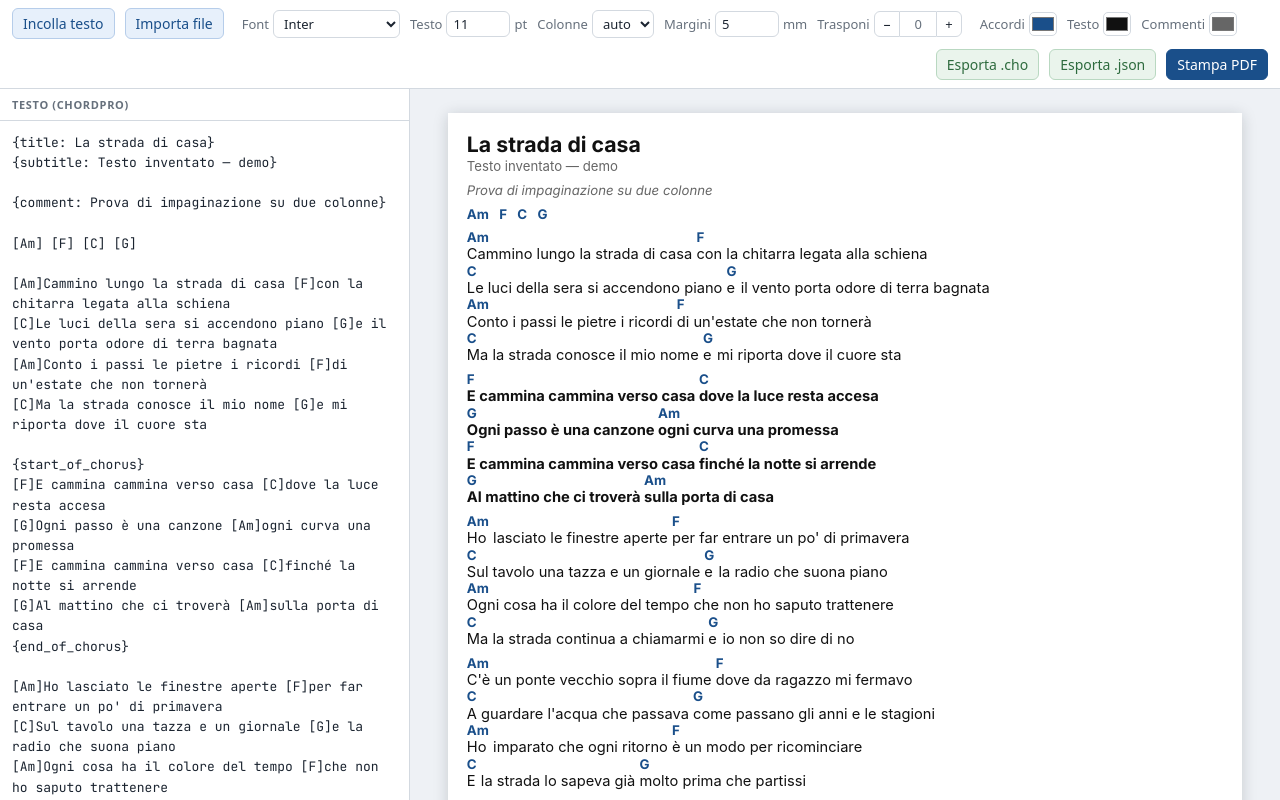
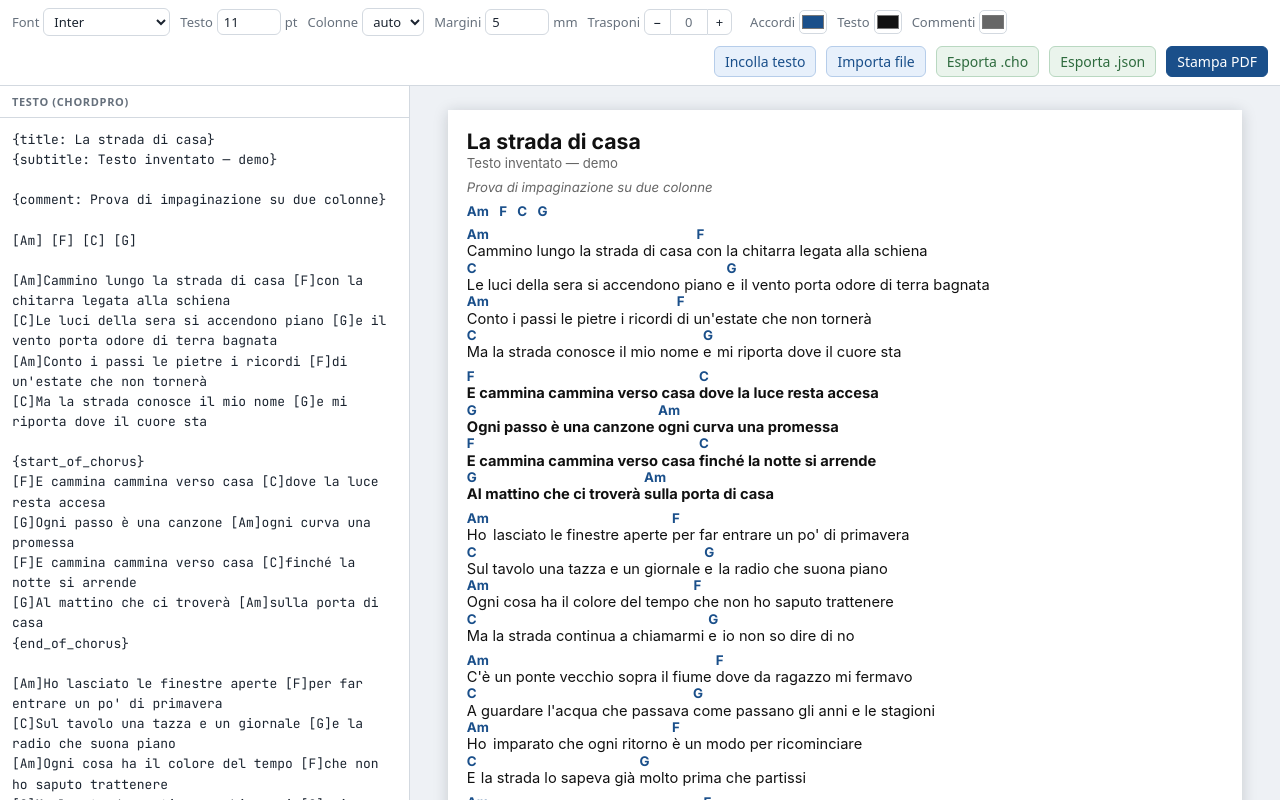
Before and after one commit to fedetamburlin/spartito, a Svelte app: page / in a window 1280 px wide. Built offline with nearby package versions, Linux system fonts and the light colour scheme; a web font is replaced by a local one.

Commit message:
chore: move import buttons to toolbar actions group

```diff
--- a/src/ui/Toolbar.svelte
+++ b/src/ui/Toolbar.svelte
@@ -125,10 +125,6 @@
 
 <header class="app-toolbar">
   <div class="toolbar-group">
-    <button class="btn-import" onclick={openPaste}>Incolla testo</button>
-    <button class="btn-import" onclick={() => fileInput?.click()}>Importa file</button>
-  </div>
-  <div class="toolbar-group">
     <label>Font
       <select value={settings.fontId} onchange={setFont}>
         {#each config.typography.fonts as font}
@@ -203,6 +199,8 @@
       /></label>
   </div>
   <div class="toolbar-group toolbar-actions">
+    <button class="btn-import" onclick={openPaste}>Incolla testo</button>
+    <button class="btn-import" onclick={() => fileInput?.click()}>Importa file</button>
     <button class="btn-export" onclick={exportCho}>Esporta .cho</button>
     <button class="btn-export" onclick={exportJson}>Esporta .json</button>
     <button
```
